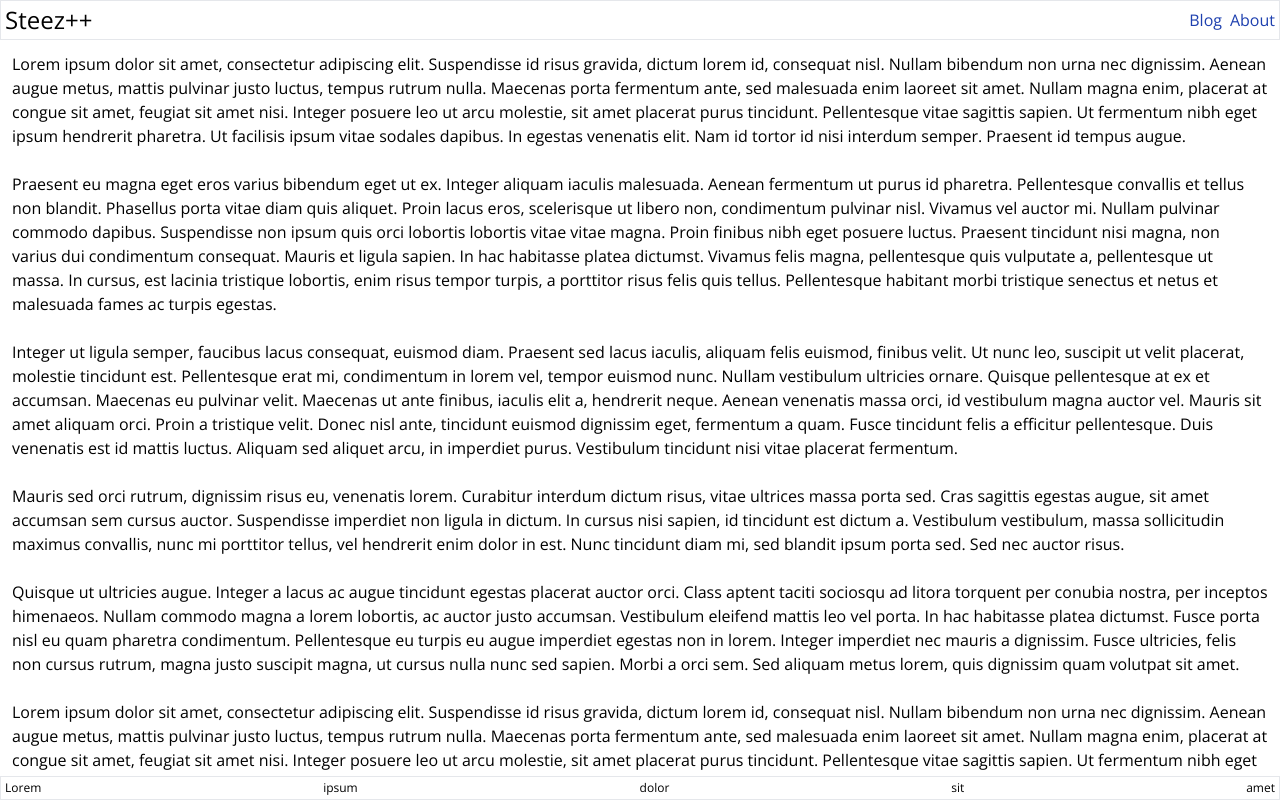
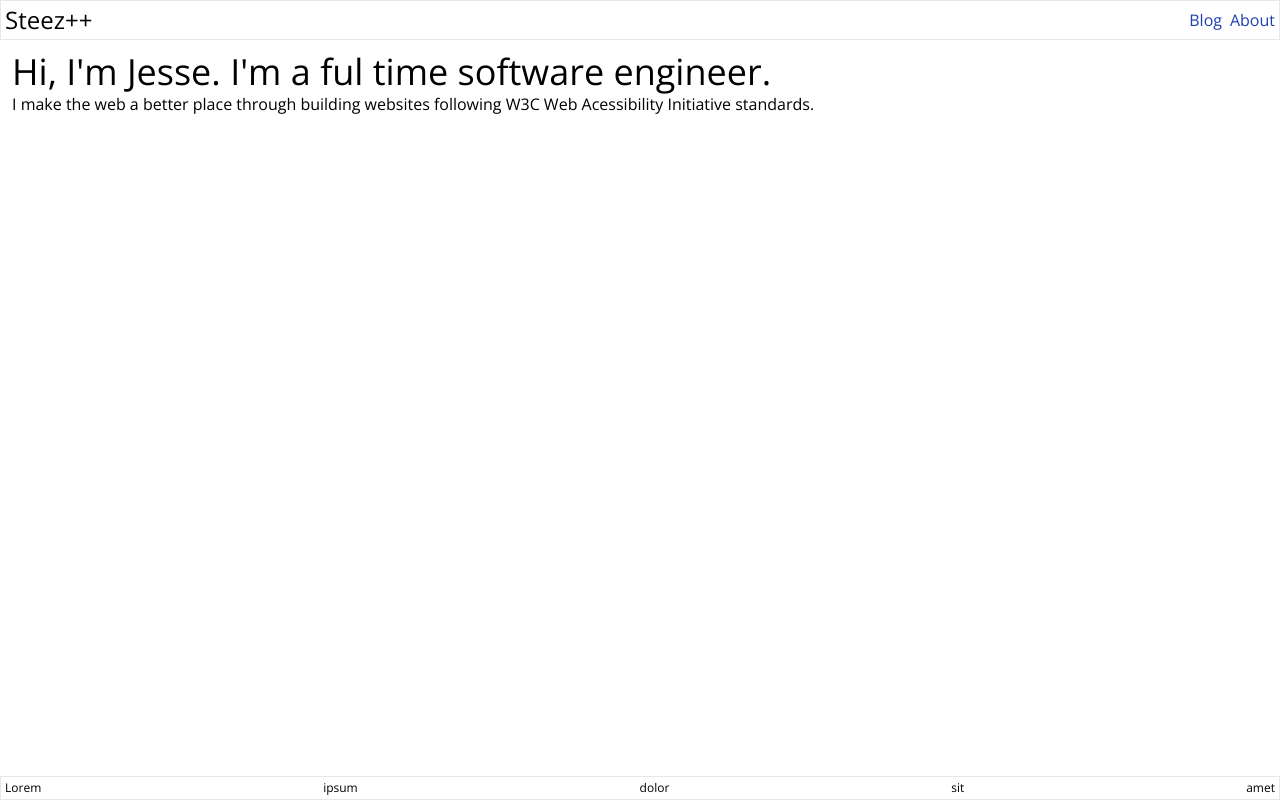
Before and after one commit to steezplusplus/Accessible-Web-Components, a Next.js app: page /about in a window 1280 px wide. Built offline with nearby package versions, Linux system fonts and the light colour scheme.

Commit message:
feat: replace boilerplate on about page

```diff
--- a/app/about/page.tsx
+++ b/app/about/page.tsx
@@ -1,26 +1,8 @@
 export default function About() {
   return (
     <>
-      <p>Lorem ipsum dolor sit amet, consectetur adipiscing elit. Suspendisse id risus gravida, dictum lorem id, consequat nisl. Nullam bibendum non urna nec dignissim. Aenean augue metus, mattis pulvinar justo luctus, tempus rutrum nulla. Maecenas porta fermentum ante, sed malesuada enim laoreet sit amet. Nullam magna enim, placerat at congue sit amet, feugiat sit amet nisi. Integer posuere leo ut arcu molestie, sit amet placerat purus tincidunt. Pellentesque vitae sagittis sapien. Ut fermentum nibh eget ipsum hendrerit pharetra. Ut facilisis ipsum vitae sodales dapibus. In egestas venenatis elit. Nam id tortor id nisi interdum semper. Praesent id tempus augue.</p>
-      <br />
-      <p>Praesent eu magna eget eros varius bibendum eget ut ex. Integer aliquam iaculis malesuada. Aenean fermentum ut purus id pharetra. Pellentesque convallis et tellus non blandit. Phasellus porta vitae diam quis aliquet. Proin lacus eros, scelerisque ut libero non, condimentum pulvinar nisl. Vivamus vel auctor mi. Nullam pulvinar commodo dapibus. Suspendisse non ipsum quis orci lobortis lobortis vitae vitae magna. Proin finibus nibh eget posuere luctus. Praesent tincidunt nisi magna, non varius dui condimentum consequat. Mauris et ligula sapien. In hac habitasse platea dictumst. Vivamus felis magna, pellentesque quis vulputate a, pellentesque ut massa. In cursus, est lacinia tristique lobortis, enim risus tempor turpis, a porttitor risus felis quis tellus. Pellentesque habitant morbi tristique senectus et netus et malesuada fames ac turpis egestas.</p>
-      <br />
-      <p>Integer ut ligula semper, faucibus lacus consequat, euismod diam. Praesent sed lacus iaculis, aliquam felis euismod, finibus velit. Ut nunc leo, suscipit ut velit placerat, molestie tincidunt est. Pellentesque erat mi, condimentum in lorem vel, tempor euismod nunc. Nullam vestibulum ultricies ornare. Quisque pellentesque at ex et accumsan. Maecenas eu pulvinar velit. Maecenas ut ante finibus, iaculis elit a, hendrerit neque. Aenean venenatis massa orci, id vestibulum magna auctor vel. Mauris sit amet aliquam orci. Proin a tristique velit. Donec nisl ante, tincidunt euismod dignissim eget, fermentum a quam. Fusce tincidunt felis a efficitur pellentesque. Duis venenatis est id mattis luctus. Aliquam sed aliquet arcu, in imperdiet purus. Vestibulum tincidunt nisi vitae placerat fermentum.</p>
-      <br />
-      <p>Mauris sed orci rutrum, dignissim risus eu, venenatis lorem. Curabitur interdum dictum risus, vitae ultrices massa porta sed. Cras sagittis egestas augue, sit amet accumsan sem cursus auctor. Suspendisse imperdiet non ligula in dictum. In cursus nisi sapien, id tincidunt est dictum a. Vestibulum vestibulum, massa sollicitudin maximus convallis, nunc mi porttitor tellus, vel hendrerit enim dolor in est. Nunc tincidunt diam mi, sed blandit ipsum porta sed. Sed nec auctor risus.</p>
-      <br />
-      <p>Quisque ut ultricies augue. Integer a lacus ac augue tincidunt egestas placerat auctor orci. Class aptent taciti sociosqu ad litora torquent per conubia nostra, per inceptos himenaeos. Nullam commodo magna a lorem lobortis, ac auctor justo accumsan. Vestibulum eleifend mattis leo vel porta. In hac habitasse platea dictumst. Fusce porta nisl eu quam pharetra condimentum. Pellentesque eu turpis eu augue imperdiet egestas non in lorem. Integer imperdiet nec mauris a dignissim. Fusce ultricies, felis non cursus rutrum, magna justo suscipit magna, ut cursus nulla nunc sed sapien. Morbi a orci sem. Sed aliquam metus lorem, quis dignissim quam volutpat sit amet.</p>
-      <br />
-      <p>Lorem ipsum dolor sit amet, consectetur adipiscing elit. Suspendisse id risus gravida, dictum lorem id, consequat nisl. Nullam bibendum non urna nec dignissim. Aenean augue metus, mattis pulvinar justo luctus, tempus rutrum nulla. Maecenas porta fermentum ante, sed malesuada enim laoreet sit amet. Nullam magna enim, placerat at congue sit amet, feugiat sit amet nisi. Integer posuere leo ut arcu molestie, sit amet placerat purus tincidunt. Pellentesque vitae sagittis sapien. Ut fermentum nibh eget ipsum hendrerit pharetra. Ut facilisis ipsum vitae sodales dapibus. In egestas venenatis elit. Nam id tortor id nisi interdum semper. Praesent id tempus augue.</p>
-      <br />
-      <p>Praesent eu magna eget eros varius bibendum eget ut ex. Integer aliquam iaculis malesuada. Aenean fermentum ut purus id pharetra. Pellentesque convallis et tellus non blandit. Phasellus porta vitae diam quis aliquet. Proin lacus eros, scelerisque ut libero non, condimentum pulvinar nisl. Vivamus vel auctor mi. Nullam pulvinar commodo dapibus. Suspendisse non ipsum quis orci lobortis lobortis vitae vitae magna. Proin finibus nibh eget posuere luctus. Praesent tincidunt nisi magna, non varius dui condimentum consequat. Mauris et ligula sapien. In hac habitasse platea dictumst. Vivamus felis magna, pellentesque quis vulputate a, pellentesque ut massa. In cursus, est lacinia tristique lobortis, enim risus tempor turpis, a porttitor risus felis quis tellus. Pellentesque habitant morbi tristique senectus et netus et malesuada fames ac turpis egestas.</p>
-      <br />
-      <p>Integer ut ligula semper, faucibus lacus consequat, euismod diam. Praesent sed lacus iaculis, aliquam felis euismod, finibus velit. Ut nunc leo, suscipit ut velit placerat, molestie tincidunt est. Pellentesque erat mi, condimentum in lorem vel, tempor euismod nunc. Nullam vestibulum ultricies ornare. Quisque pellentesque at ex et accumsan. Maecenas eu pulvinar velit. Maecenas ut ante finibus, iaculis elit a, hendrerit neque. Aenean venenatis massa orci, id vestibulum magna auctor vel. Mauris sit amet aliquam orci. Proin a tristique velit. Donec nisl ante, tincidunt euismod dignissim eget, fermentum a quam. Fusce tincidunt felis a efficitur pellentesque. Duis venenatis est id mattis luctus. Aliquam sed aliquet arcu, in imperdiet purus. Vestibulum tincidunt nisi vitae placerat fermentum.</p>
-      <br />
-      <p>Mauris sed orci rutrum, dignissim risus eu, venenatis lorem. Curabitur interdum dictum risus, vitae ultrices massa porta sed. Cras sagittis egestas augue, sit amet accumsan sem cursus auctor. Suspendisse imperdiet non ligula in dictum. In cursus nisi sapien, id tincidunt est dictum a. Vestibulum vestibulum, massa sollicitudin maximus convallis, nunc mi porttitor tellus, vel hendrerit enim dolor in est. Nunc tincidunt diam mi, sed blandit ipsum porta sed. Sed nec auctor risus.</p>
-      <br />
-      <p>Quisque ut ultricies augue. Integer a lacus ac augue tincidunt egestas placerat auctor orci. Class aptent taciti sociosqu ad litora torquent per conubia nostra, per inceptos himenaeos. Nullam commodo magna a lorem lobortis, ac auctor justo accumsan. Vestibulum eleifend mattis leo vel porta. In hac habitasse platea dictumst. Fusce porta nisl eu quam pharetra condimentum. Pellentesque eu turpis eu augue imperdiet egestas non in lorem. Integer imperdiet nec mauris a dignissim. Fusce ultricies, felis non cursus rutrum, magna justo suscipit magna, ut cursus nulla nunc sed sapien. Morbi a orci sem. Sed aliquam metus lorem, quis dignissim quam volutpat sit amet.</p>
-      <br />
+      <h1 className="text-4xl">Hi, I'm Jesse. I'm a ful time software engineer.</h1>
+      <h2>I make the web a better place through building websites following W3C Web Acessibility Initiative standards.</h2>
     </>
   );
 }
```
